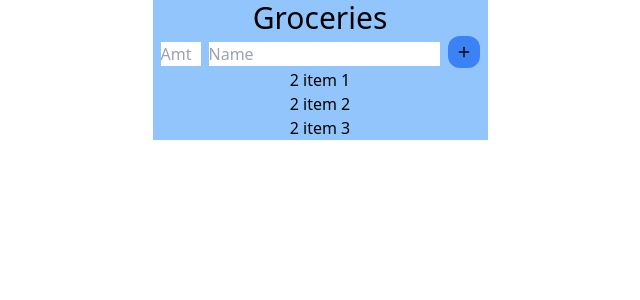
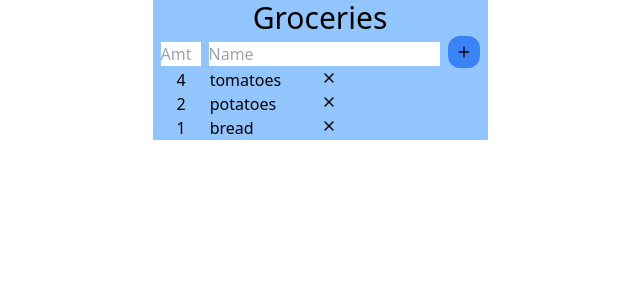
Before and after one commit to cw417/react-groceries, a React (Create React App) app: page / in a window 1280 px wide. Shown: the top 300 px of the page, without its empty margins (320-960 px from the left). Built offline with nearby package versions, Linux system fonts and the light colour scheme.

Commit message:
Create Grocery component; modify initialState

```diff
--- a/src/App.js
+++ b/src/App.js
@@ -5,9 +5,9 @@ import GroceryInput from './components/GroceryInput';
 import { v4 as uuidv4 } from 'uuid';
 
 const initialState = [
-  {id: uuidv4(), name: 'item 1', amount: '2'},
-  {id: uuidv4(), name: 'item 2', amount: '2'},
-  {id: uuidv4(), name: 'item 3', amount: '2'},
+  {id: uuidv4(), name: 'tomatoes', amount: '4'},
+  {id: uuidv4(), name: 'potatoes', amount: '2'},
+  {id: uuidv4(), name: 'bread', amount: '1'},
 ]
 
 function App() {
--- /dev/null
+++ b/src/components/Grocery.js
@@ -0,0 +1,14 @@
+import React from 'react'
+import { FiX } from 'react-icons/fi';
+
+export default function Grocery({ grocery }) {
+  return (
+    <div className='flex flex-row'>
+      <div className='text-left mx-6'>{grocery.amount}</div>
+      <div className='w-2/6 text-left'>{grocery.name}</div>
+      <div className=''>
+        <button><FiX /></button>
+        </div>
+    </div>
+  )
+}
--- a/src/components/GroceryList.js
+++ b/src/components/GroceryList.js
@@ -1,11 +1,14 @@
 import React from 'react'
+import Grocery from './Grocery';
 
 export default function GroceryList({ groceries }) {
   return (
     groceries.map((grocery, index) => {
       return (
         <div key={index}>
-          {grocery.amount} {grocery.name}
+          <Grocery
+            grocery={grocery}
+          />
         </div>
       )
     })
```
